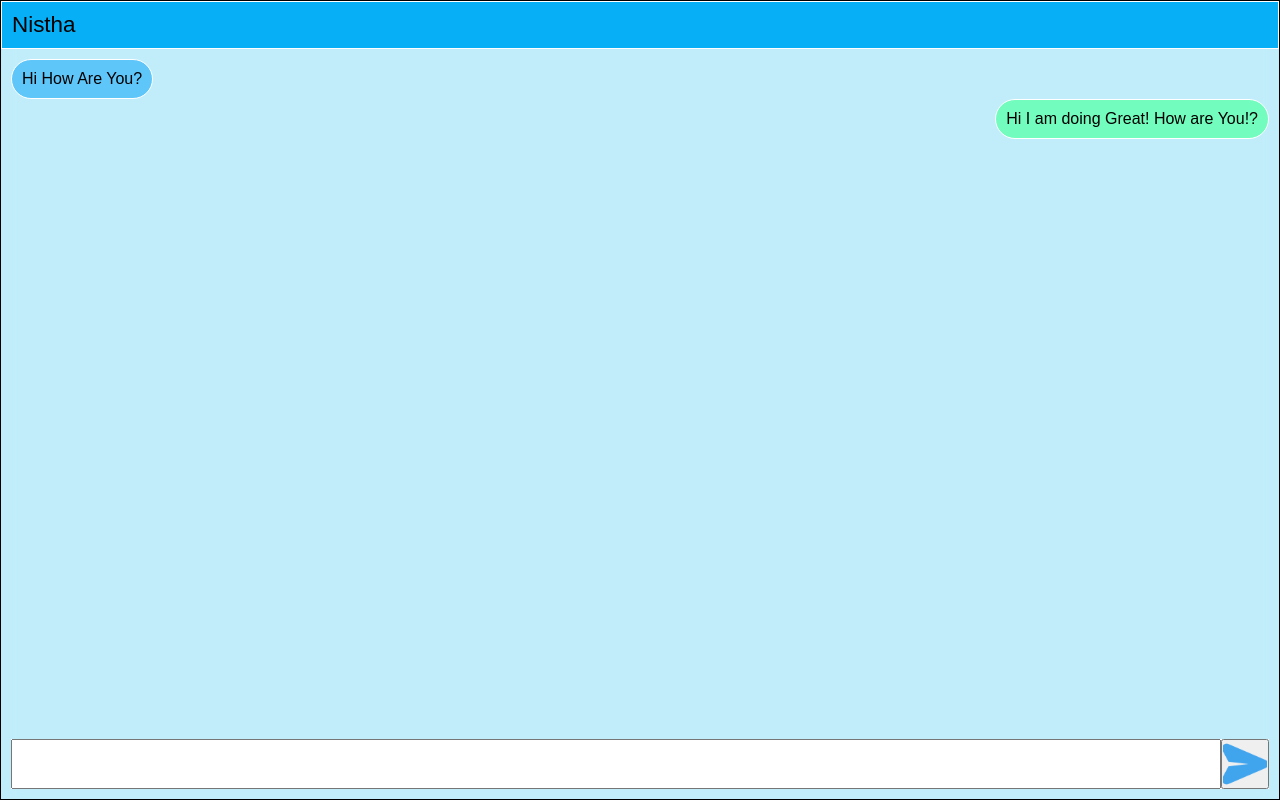
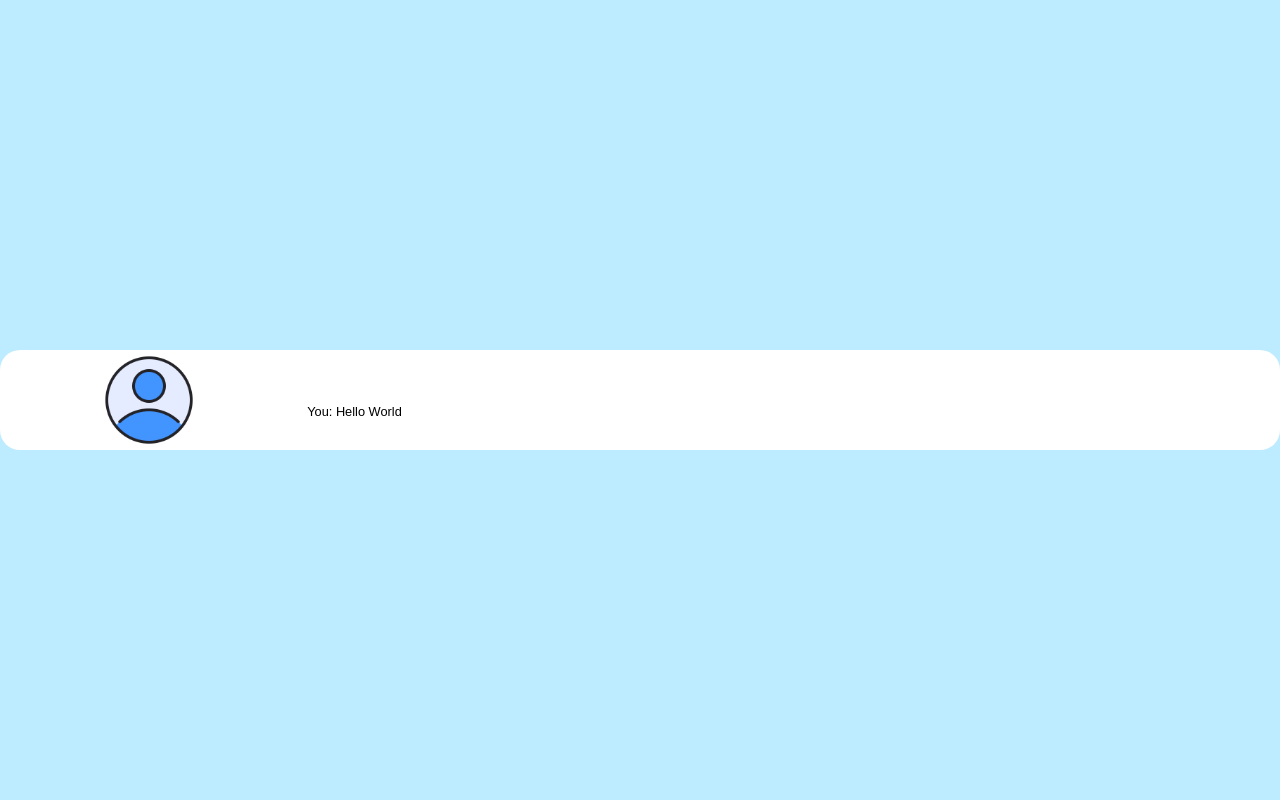
Before and after one commit to leo-v16/AI-People-Chat, a React (Vite) app: page / in a window 1280 px wide. Built offline with nearby package versions, Linux system fonts and the light colour scheme; a web font is replaced by a local one.

Commit message:
Second Commit

```diff
--- a/src/App.jsx
+++ b/src/App.jsx
@@ -4,6 +4,7 @@ import './components/SendBox/SendBox'
 import SendBox from './components/SendBox/SendBox'
 import MessageBubble from './components/MessageBubble/MessageBubble'
 import ChatBox from './components/ChatBox/ChatBox'
+import ChatPreview from './components/ChatPreview/ChatPreview'
 
 function App() {
   const [count, setCount] = useState(0)
@@ -11,7 +12,7 @@ function App() {
   return (
     <>
     <div style={{width: '100dvw', height:'100dvh', backgroundColor:'#bdebff', display:'flex', justifyContent:'center', alignItems:'center'}}>
-      <ChatBox name='Nistha'/>
+      <ChatPreview/>
     </div>
     </>
   )
--- /dev/null
+++ b/src/components/ChatPreview/ChatPreview.jsx
@@ -0,0 +1,23 @@
+import defaultUserIcon from '../../../public/user.png'
+
+function ChatPreview({chatName, lastMessage, userIcon}) {
+    return (
+        <>
+        <div style={{width: '100%', height: '100px', display: 'flex', borderRadius: '20px', overflow: 'hidden'}}>
+            <div style={{width: '30%', height: '100%', backgroundColor: 'white', padding: '5px'}}>
+                <img style={{width: '100%', height: '100%', objectFit: 'contain'}} src={defaultUserIcon} alt="" />
+            </div>
+            <div style={{width: '100%', height: '100%', display: 'flex', flexDirection: 'column'}}>
+                <div style={{width: '100%', height: '60px', backgroundColor: 'white', padding: '15px'}}>
+                    <p style={{fontSize: '1.2rem', fontWeight: '600'}}>{chatName}</p>
+                </div>
+                <div style={{width: '100%', height: '100%', backgroundColor: 'white', padding: '10px'}}>
+                    <p style={{fontSize: '0.8rem', fontWeight: '50'}}>{'You: Hello World'}</p>
+                </div>
+            </div>
+        </div>
+        </>
+    )
+}
+
+export default ChatPreview
--- a/src/components/SendBox/SendBox.jsx
+++ b/src/components/SendBox/SendBox.jsx
@@ -4,9 +4,9 @@ function SendBox() {
 
     return (
         <>
-        <div style={{width: '100%', height: '50px', backgroundColor: "white", display: 'flex'}}>
-            <input style={{width: '100%', height: '100%', fontSize: '1.5rem', padding: '5px'}} type="text" />
-            <button style={{width: '50px', height: '100%'}} type="button"><img style={{width: '100%', height: '100%', objectFit: 'cover'}} src={sendIcon}/></button>
+        <div style={{width: '100%', height: '50px', backgroundColor: "white", display: 'flex', borderRadius: '20px'}}>
+            <input style={{width: '100%', height: '100%', fontSize: '1.5rem', padding: '10px', borderRadius: '20px 0px 0px 20px', outline: 'none'}} type="text" />
+            <button style={{width: '50px', height: '100%', borderRadius: '0px 20px 20px 0px', padding: '5px', outline: 'none'}} type="button"><img style={{width: '100%', height: '100%', objectFit: 'cover'}} src={sendIcon}/></button>
         </div>
         </>
     )
```
Also changed, not shown: public/user.png (added).
